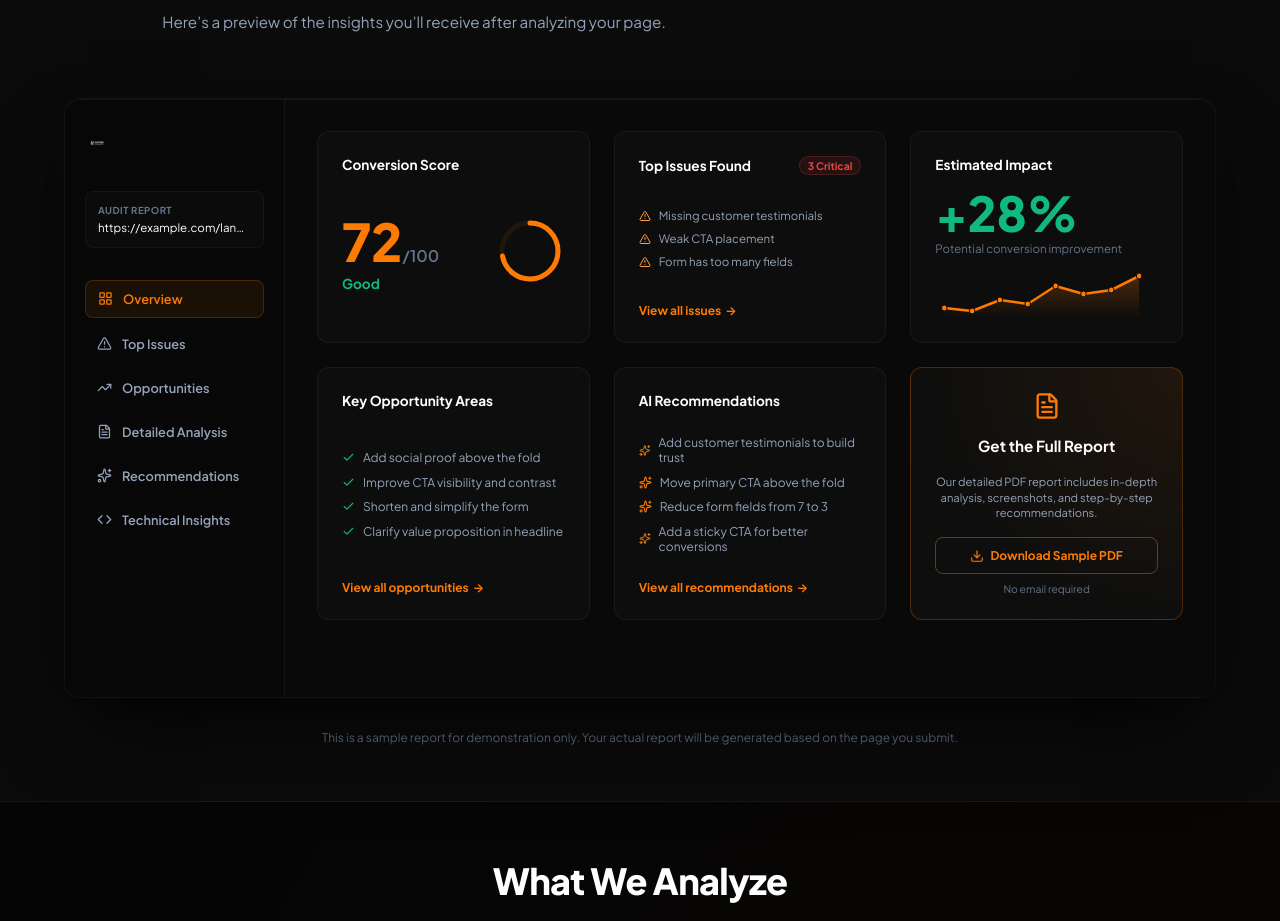
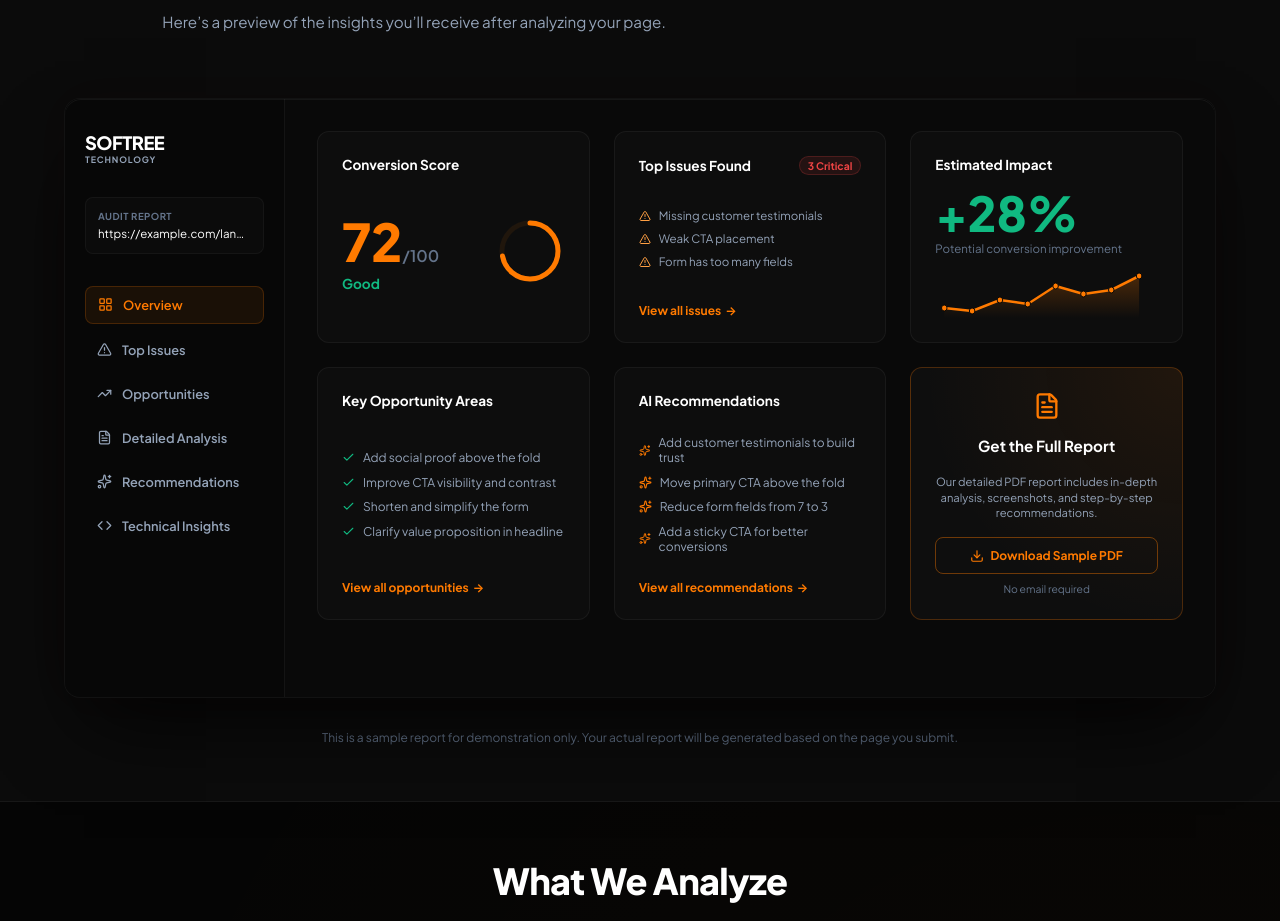
Before and after one commit to softree9-tech/WEB-LEAD-MAGNET, a React (Vite) app in the folder frontend/: page / in a window 1280 px wide. Shown: the part 1240-2161 px from the top of the page. Built offline with nearby package versions, Linux system fonts and the light colour scheme; no server answers.

Commit message:
Updates done

```diff
--- a/frontend/src/App.css
+++ b/frontend/src/App.css
@@ -7,7 +7,8 @@
 }
 
 .header {
-  margin-bottom: 2rem;
+  margin-top: 0.5rem;
+  margin-bottom: 1.5rem;
   text-align: center;
 }
 
@@ -24,10 +25,6 @@
   color: var(--text-secondary);
 }
 
-.softree-logo-img {
-  filter: invert(1) hue-rotate(180deg) brightness(1.6) contrast(1.1);
-}
-
 
 .top-controls {
   display: grid;
--- a/frontend/src/App.jsx
+++ b/frontend/src/App.jsx
@@ -4,7 +4,6 @@ import SingleLeadForm from './components/SingleLeadForm';
 import CSVUpload from './components/CSVUpload';
 import LeadResults from './components/LeadResults';
 import PublicAnalyze from './pages/PublicAnalyze';
-import Logo from './components/Logo';
 import './App.css';
 
 function Dashboard() {
@@ -27,9 +26,6 @@ function Dashboard() {
   return (
     <div className="app-container">
       <header className="header animate-fade-in">
-        <div style={{ display: 'flex', justifyContent: 'center', marginBottom: '1.5rem' }}>
-          <Logo size={54} showText={false} />
-        </div>
         <h1>Softree Lead Engine</h1>
         <p>AI-Powered Multi-Agent Lead Enrichment & Scoring</p>
       </header>
--- a/frontend/src/PublicPortal.css
+++ b/frontend/src/PublicPortal.css
@@ -78,7 +78,6 @@
 .softree-logo-img {
   filter: invert(1) hue-rotate(180deg) brightness(1.6) contrast(1.1);
 }
-
 
 .portal-logo-title {
   font-size: 1.5rem;
@@ -895,6 +894,7 @@
   padding: 1px;
   background: linear-gradient(135deg, rgba(255, 255, 255, 0.05), transparent 40%, rgba(255, 122, 0, 0.03));
   -webkit-mask: linear-gradient(#fff 0 0) content-box, linear-gradient(#fff 0 0);
+  mask: linear-gradient(#fff 0 0) content-box, linear-gradient(#fff 0 0);
   -webkit-mask-composite: xor;
   mask-composite: exclude;
   pointer-events: none;
--- a/frontend/src/components/Logo.jsx
+++ b/frontend/src/components/Logo.jsx
@@ -11,9 +11,6 @@ export default function Logo({ size = 142, className = "" }) {
           height: `${size}px`,
           width: 'auto',
           display: 'block',
-          // If the text in the logo is black, this filter turns the black text to white/silver
-          // while preserving the red/orange color of the logo mark.
-          // We can apply it via a CSS class.
         }}
       />
     </div>
--- a/frontend/src/pages/PublicAnalyze.jsx
+++ b/frontend/src/pages/PublicAnalyze.jsx
@@ -493,7 +493,8 @@ export default function PublicAnalyze() {
               <aside className="mock-sidebar">
                 <div>
                   <div className="mock-sidebar-brand">
-                    <Logo size={24} />
+                    <div className="mock-brand-title">SOFTREE</div>
+                    <div className="mock-brand-sub">TECHNOLOGY</div>
                   </div>
 
                   <div className="mock-audit-meta">
```
